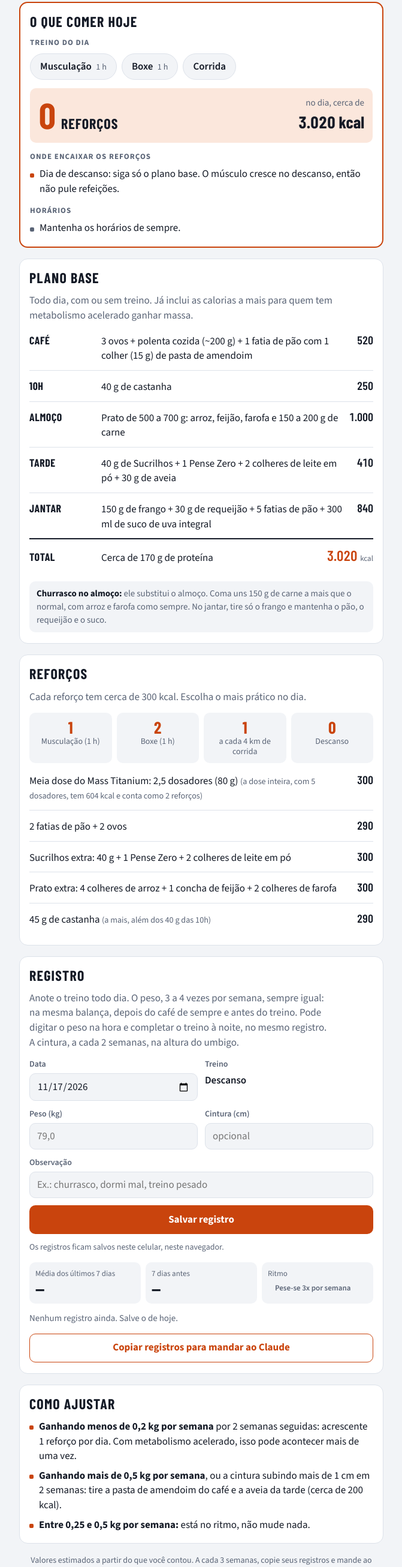
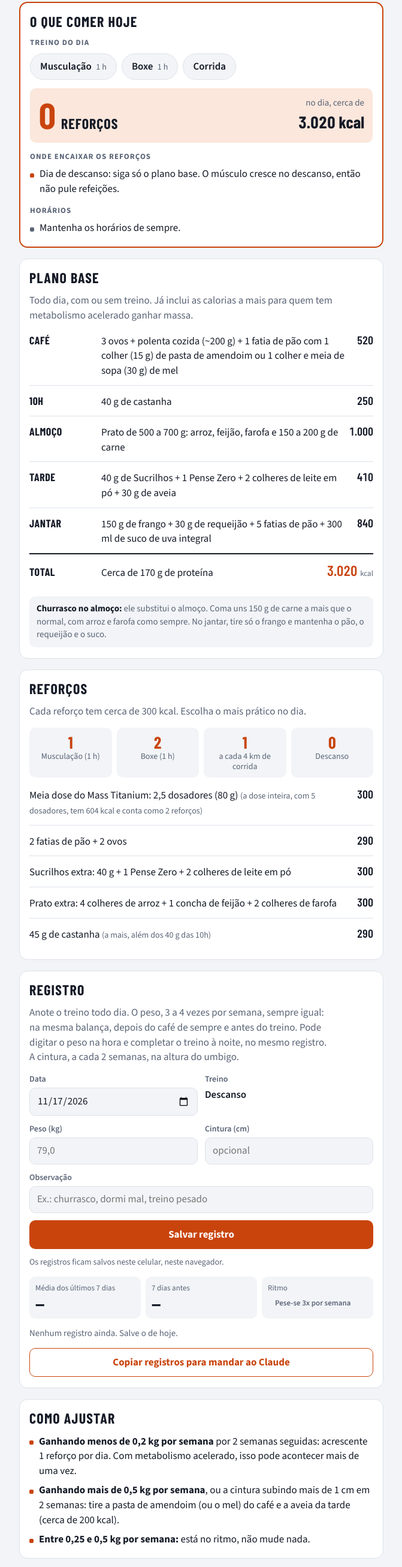
Before and after one commit to zirigud/dieta, a plain HTML site: page index.html in a window 1280 px wide. Shown: the part 188-2800 px from the top of the page at 60% size, without its empty margins (304-975 px from the left). Drawn offline with nearby package versions, Linux system fonts and the light colour scheme.

Commit message:
Allow honey instead of peanut butter at breakfast
30 g of honey (~90 kcal) matches 15 g of peanut butter, so the
breakfast total stays at 520 kcal.

Co-Authored-By: Claude Opus 5.5 <noreply@anthropic.com>
Claude-Session: https://claude.ai/code/session_015v39Vdpb1gTpJhagtbMhMi

```diff
--- a/index.html
+++ b/index.html
@@ -180,7 +180,7 @@ footer{color:var(--muted);font-size:14px;text-align:center;padding:0 8px}
     <h2 id="h-base">Plano base</h2>
     <p class="sub">Todo dia, com ou sem treino. Já inclui as calorias a mais para quem tem metabolismo acelerado ganhar massa.</p>
     <div class="rows">
-      <div class="row"><span class="when">Café</span><span>3 ovos + polenta cozida (~200 g) + 1 fatia de pão com 1 colher (15 g) de pasta de amendoim</span><span class="k">520</span></div>
+      <div class="row"><span class="when">Café</span><span>3 ovos + polenta cozida (~200 g) + 1 fatia de pão com 1 colher (15 g) de pasta de amendoim ou 1 colher e meia de sopa (30 g) de mel</span><span class="k">520</span></div>
       <div class="row"><span class="when">10h</span><span>40 g de castanha</span><span class="k">250</span></div>
       <div class="row"><span class="when">Almoço</span><span>Prato de 500 a 700 g: arroz, feijão, farofa e 150 a 200 g de carne</span><span class="k">1.000</span></div>
       <div class="row"><span class="when">Tarde</span><span>40 g de Sucrilhos + 1 Pense Zero + 2 colheres de leite em pó + 30 g de aveia</span><span class="k">410</span></div>
@@ -236,7 +236,7 @@ footer{color:var(--muted);font-size:14px;text-align:center;padding:0 8px}
     <h2 id="h-aj">Como ajustar</h2>
     <ul class="plain">
       <li><b>Ganhando menos de 0,2 kg por semana</b> por 2 semanas seguidas: acrescente 1 reforço por dia. Com metabolismo acelerado, isso pode acontecer mais de uma vez.</li>
-      <li><b>Ganhando mais de 0,5 kg por semana</b>, ou a cintura subindo mais de 1 cm em 2 semanas: tire a pasta de amendoim do café e a aveia da tarde (cerca de 200 kcal).</li>
+      <li><b>Ganhando mais de 0,5 kg por semana</b>, ou a cintura subindo mais de 1 cm em 2 semanas: tire a pasta de amendoim (ou o mel) do café e a aveia da tarde (cerca de 200 kcal).</li>
       <li><b>Entre 0,25 e 0,5 kg por semana:</b> está no ritmo, não mude nada.</li>
     </ul>
   </section>
```
